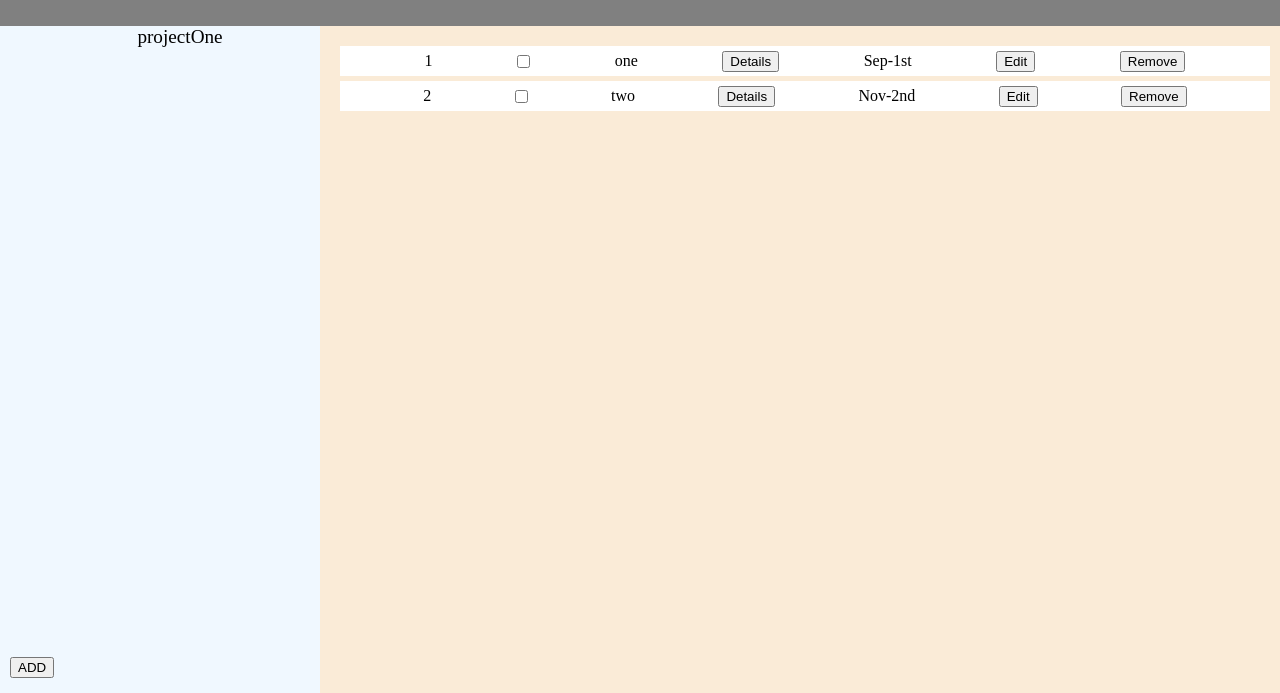
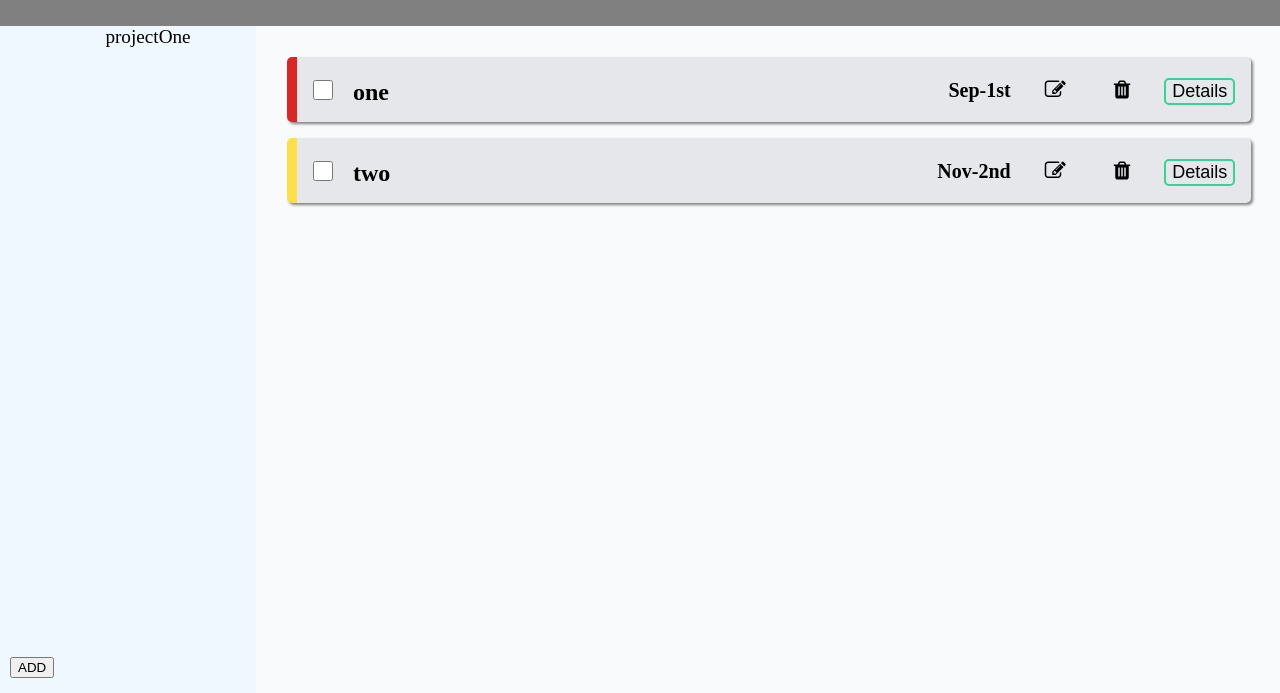
Before and after one commit to ASRoshanKrishna/ToDo-List, a website built with webpack: page src/index.html in a window 1280 px wide. Shown: the part 107-800 px from the top of the page. Built offline with nearby package versions, Linux system fonts and the light colour scheme.

Commit message:
add css to card

```diff
--- a/src/DOM.js
+++ b/src/DOM.js
@@ -208,20 +208,32 @@ function populateContentinDOM(element){
     console.log(ele);
     const card = document.createElement('div');
     card.classList.add('card');
-    let values = `<p>${element.priority}</p>
+    if(element.priority == 1){
+        card.classList.add('high');
+    }
+    if(element.priority == 2){
+        card.classList.add('medium');
+    }
+    else if(element.priority == 3){
+        card.classList.add('low');
+    }
+    let values = `<div>
                 <input class="check" id="${projectName}" value="${ele}" type="checkbox" ${box}>
                 <label>${element.title}</label>
+                </div>
+                <div>
+                <span>${mmdd}</span>
+                <button class="edit btn" id="${projectName}" value="${ele}"><i class="fa fa-edit"></i></button>
+                <button class="rmv btn" id="${projectName}" value="${ele}" type="button"><i class="fa fa-trash"></i></button>
                 <button class="details" id="${projectName}" value="${ele}">Details</button>
-                <p>${mmdd}</p>
-                <button class="edit" id="${projectName}" value="${ele}">Edit</button>
-                <button class="btn" id="${projectName}" value="${ele}" type="button">Remove</button>`;
+                </div>`;
 
     card.innerHTML = values;
     itemSection.appendChild(card);
 }
 
 itemSection.addEventListener('click', function(event){
-    if(event.target && event.target.classList.contains('btn')){
+    if(event.target && event.target.classList.contains('rmv')){
         del(event.target.id, event.target.value);
     }
 })
--- a/src/index.html
+++ b/src/index.html
@@ -4,6 +4,7 @@
     <meta charset="UTF-8">
     <meta name="viewport" content="width=device-width, initial-scale=1.0">
     <title>ToDO-List</title>
+    <link rel="stylesheet" href="https://cdnjs.cloudflare.com/ajax/libs/font-awesome/4.7.0/css/font-awesome.min.css">
 </head>
 <body>
     <header>
--- a/src/style.css
+++ b/src/style.css
@@ -34,7 +34,7 @@ form{
 .content{
     grid-row: 2;
     display: grid;
-    grid-template-columns: 1fr 3fr;
+    grid-template-columns: 1fr 4fr;
 }
 
 .sidebar{
@@ -58,17 +58,77 @@ form{
 
 .listitems{
     grid-column: 2;
-    background-color: antiquewhite;
+    background-color: #f9fafb;
     padding: 15px;
 }
 
 .card{
     display: flex;
-    justify-content: space-evenly;
+    justify-content: space-between;
     align-items: center;
-    background-color: white;
+    background-color: #e5e7eb;
     font-size: medium;
-    width: 100%;
-    height: 30px;
-    margin: 5px;
+    width: 96%;
+    height: 65px;
+    margin: 1rem;
+    font-weight: bold;
+    border-radius: 5px;
+    box-shadow: 2px 2px 3px gray;
 }
+
+input[type='checkbox'] {
+    width: 20px;
+    height: 20px;
+    accent-color: #34d399;
+}
+
+.card:hover{
+    box-shadow: 3.4px 6.9px 6.9px hsl(0deg 0% 0% / 0.39);
+}
+
+.card *{
+    margin: 8px;
+}
+
+.card label{
+    font-size: 24px;
+}
+
+.card span{
+    font-size: 20px;
+}
+
+.high{
+    border-left: 10px solid #dc2626;
+}
+
+.medium{
+    border-left: 10px solid #fde047;
+}
+
+.low{
+    border-left: 10px solid #22c55e;
+}
+
+.details{
+    border: 2px solid #34d399;
+    font-size: 18px;
+    background-color: transparent;
+    border-radius: 5px;
+}
+
+.details:hover{
+    background-color: #34d399;
+    color: white;
+}
+
+.btn{
+    font-size: 21px;
+    background-color: transparent;
+    outline: none;
+    border: none;
+}
+
+.btn:hover{
+    color: #34d399;
+}
```
